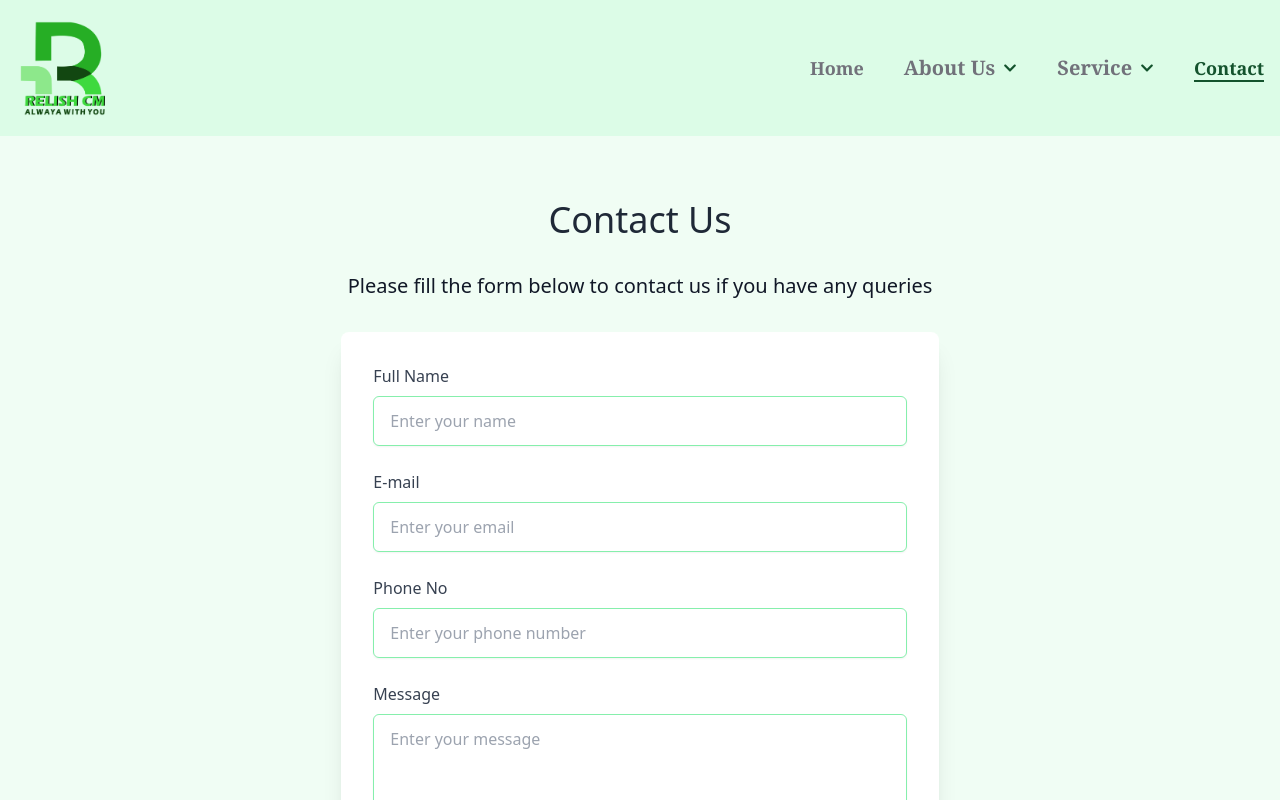
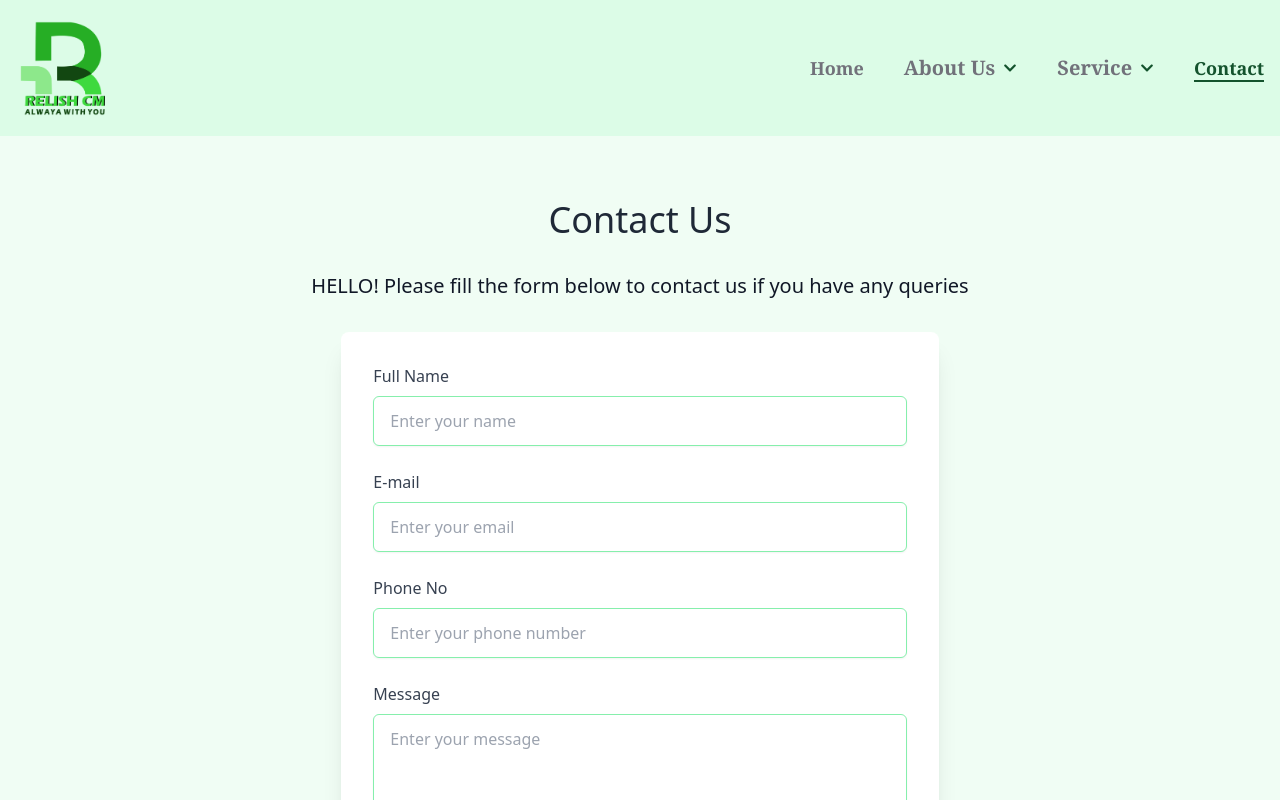
Before and after one commit to MernstackManjot/Relish, a React (Vite) app in the folder frontend/: page /contact in a window 1280 px wide. Shown: the top 800 px of the page. Built offline with nearby package versions, Linux system fonts and the light colour scheme.

Commit message:
first commit

```diff
--- a/frontend/src/Pages/Contact.jsx
+++ b/frontend/src/Pages/Contact.jsx
@@ -52,7 +52,7 @@ export const Contact = () => {
       <div className="max-w-4xl mx-auto space-y-8">
         <h1 className="text-4xl text-gray-800 mb-6 text-center">Contact Us</h1>
         <p className="text-lg md:text-xl mb-6 text-center">
-          Please fill the form below to contact us if you have any queries
+        <span>HELLO!</span>  Please fill the form below to contact us if you have any queries
         </p>
 
         <div className="flex justify-center">
```
